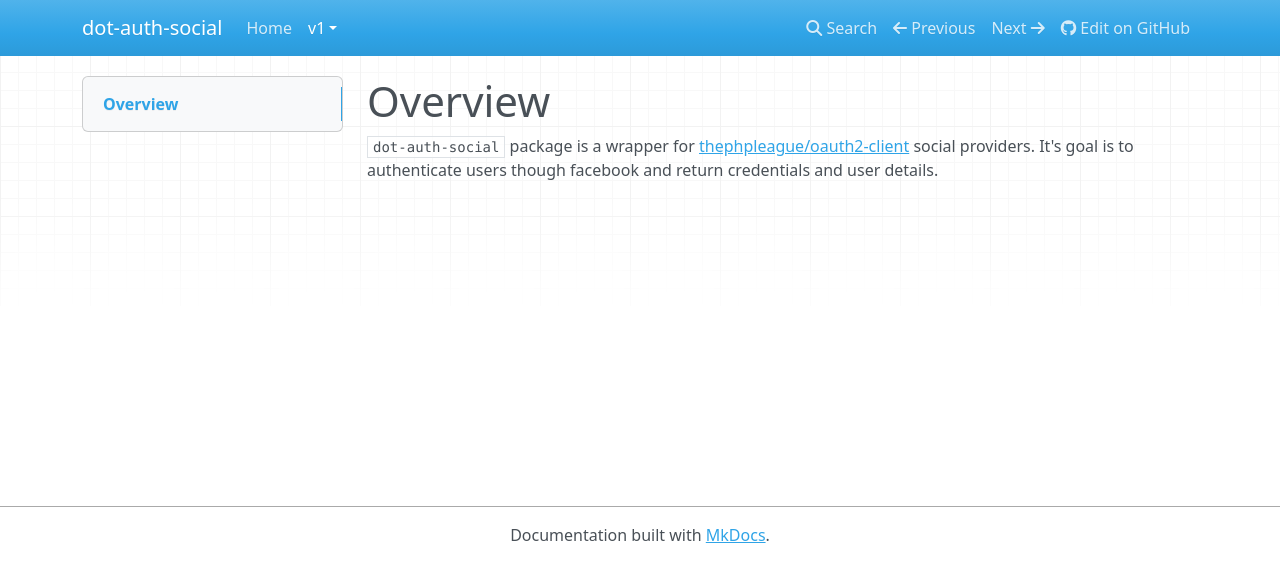
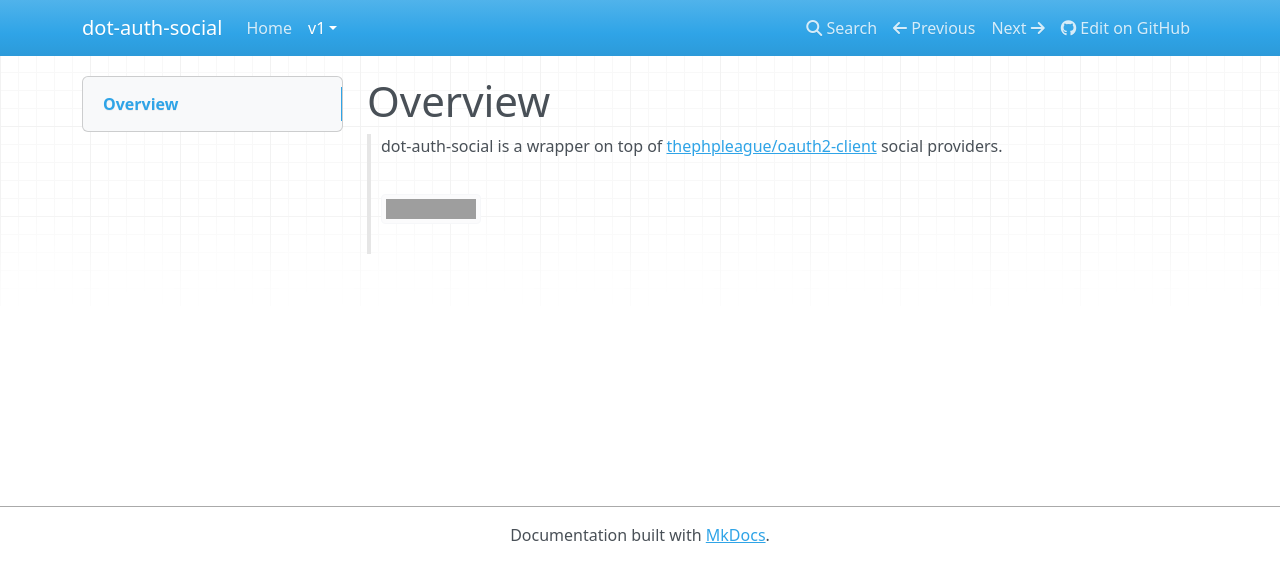
Before and after one commit to dotkernel/dot-auth-social, an MkDocs documentation site: the page built from docs/book/v1/overview.md, in a window 1280 px wide. Shown: the top 582 px of the page. Built offline with MkDocs 1.6.1, drawn with Linux system fonts in a browser that asks for light colours; nearby versions of some CDN libraries; grey boxes are pictures that could not be loaded.

Commit message:
updated readme - wrapper note

```diff
--- a/docs/book/v1/overview.md
+++ b/docs/book/v1/overview.md
@@ -1,4 +1,5 @@
 # Overview
 
-`dot-auth-social` package is a wrapper for [thephpleague/oauth2-client](https://github.com/thephpleague/oauth2-client) social providers.
-It's goal is to authenticate users though facebook and return credentials and user details.
+> dot-auth-social is a wrapper on top of [thephpleague/oauth2-client](https://github.com/thephpleague/oauth2-client) social providers.
+>
+> ![OSS Lifecycle](https://img.shields.io/osslifecycle/thephpleague/oauth2-client)
```
Also changed, not shown: README.md (+5 -2 lines), docs/book/v1/configuration.md (+1 -1 lines).
